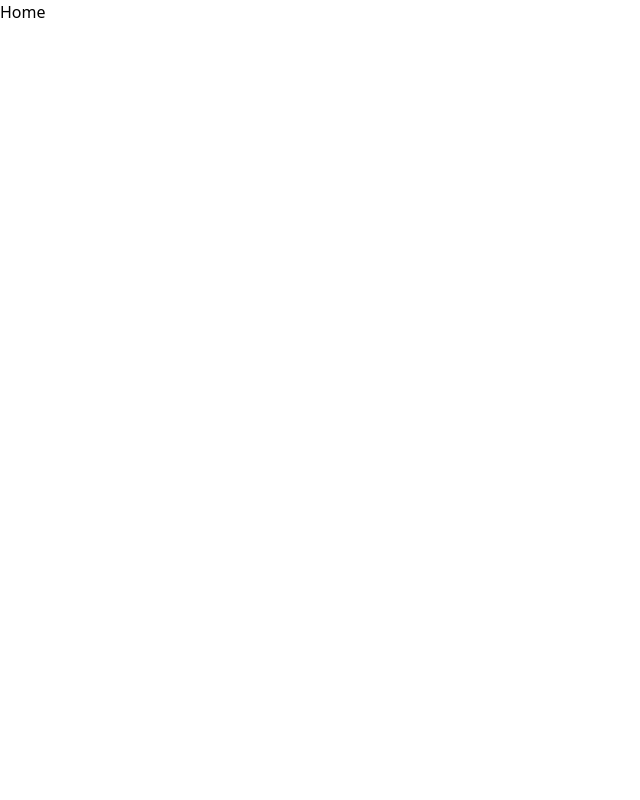
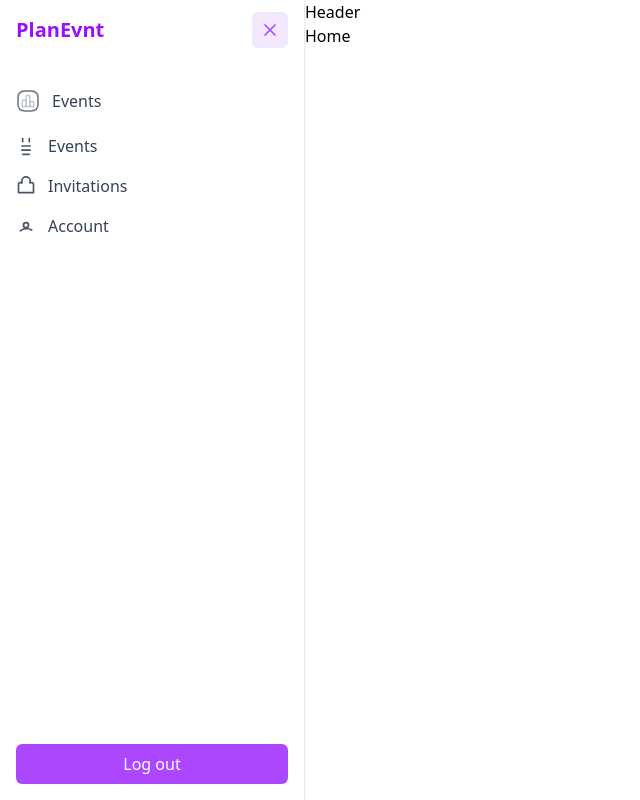
Before and after one commit to BachNguyenT/FullStackDev_Group4_Project, a React (Vite) app: page /home in a window 1280 px wide. Shown: the whole page, without its empty margins (0-640 px from the left). Built offline with nearby package versions, Linux system fonts and the light colour scheme.

Commit message:
create sidebar

```diff
--- a/src/components/Layout/DefaultLayout/index.tsx
+++ b/src/components/Layout/DefaultLayout/index.tsx
@@ -1,14 +1,14 @@
-import Header from '@/components/Layout/components/Header'
-import Sidebar from '@/components/Layout/components/Sidebar'
+import Header from "@/components/Layout/components/Header";
+import Sidebar from "@/components/Layout/components/Sidebar";
 function DefaultLayout({ children }: { children: React.ReactNode }) {
-    return (
-        <div>
+  return (
+    <div className="w-screen h-screen flex">
+      <Sidebar />
+      <div className="container">
         <Header />
-        <div className="container">
-            <Sidebar />
-            <div className="content">{children}</div>
-        </div>
-        </div>
-    )
+        <div className="content">{children}</div>
+      </div>
+    </div>
+  );
 }
-export default DefaultLayout
+export default DefaultLayout;
--- a/src/components/Layout/components/Sidebar.tsx
+++ b/src/components/Layout/components/Sidebar.tsx
@@ -1,7 +1,149 @@
+import { useState } from "react";
+import Dashboard from "@/assets/Icons/chart-square.svg";
+
 function Sidebar() {
+  const [sidebarOpen, setSidebarOpen] = useState(true);
+
+  const toggleSidebar = () => {
+    setSidebarOpen(!sidebarOpen);
+  };
+
   return (
-    <div className="sidebar">
-      <h2>Sidebar</h2>
+    <div
+      className={`flex flex-col bg-white border-r border-gray-200 transition-all duration-300  h-full
+      ${sidebarOpen ? "w-100" : "w-18"}
+    `}
+    >
+      {/* Sidebar Header */}
+      <div className="flex items-center justify-between px-4 py-3">
+        {/* Logo / Title (hide text if collapsed) */}
+        {sidebarOpen ? (
+          <span className="text-purple-600 font-bold text-xl transition-opacity">
+            PlanEvnt
+          </span>
+        ) : null}
+        {/* Toggle Button */}
+        <button
+          onClick={toggleSidebar}
+          className="p-2 bg-purple-100 hover:bg-purple-200 rounded-md"
+        >
+          {/* Could replace with any icon */}
+          <svg
+            className="w-5 h-5 text-purple-500"
+            fill="none"
+            stroke="currentColor"
+            strokeWidth="2"
+            viewBox="0 0 24 24"
+          >
+            <path
+              strokeLinecap="round"
+              strokeLinejoin="round"
+              d={
+                sidebarOpen ? "M6 18L18 6M6 6l12 12" : "M4 6h16M4 12h16M4 18h16"
+              }
+            />
+          </svg>
+        </button>
+      </div>
+
+      {/* Sidebar Menu */}
+      <nav className="flex-1 mt-4">
+        <ul>
+          <li className="group">
+            <button
+              className="
+              items-center w-full px-4 py-2 flex items-center h-[50px] rounded-md text-purple-700 hover:bg-purple-100 transition-colors duration-200"
+            >
+              <img src={Dashboard}/>
+              <span
+                className={`ml-3 text-gray-700 ${!sidebarOpen && "hidden"}`}
+              >
+                Events
+              </span>
+            </button>
+          </li>
+          <li className="group">
+            <button className="flex items-center w-full px-4 py-2 hover:bg-gray-100">
+              <svg
+                className="w-5 h-5 text-gray-600"
+                fill="none"
+                stroke="currentColor"
+                strokeWidth="2"
+                viewBox="0 0 24 24"
+              >
+                <path
+                  strokeLinecap="round"
+                  strokeLinejoin="round"
+                  d="M8 7V3m8 4V3m-9 9h10m-10 5h10m-9 5h8"
+                />
+              </svg>
+              <span
+                className={`ml-3 text-gray-700 ${!sidebarOpen && "hidden"}`}
+              >
+                Events
+              </span>
+            </button>
+          </li>
+          <li className="group">
+            <button className="flex items-center w-full px-4 py-2 hover:bg-gray-100">
+              <svg
+                className="w-5 h-5 text-gray-600"
+                fill="none"
+                stroke="currentColor"
+                strokeWidth="2"
+                viewBox="0 0 24 24"
+              >
+                <path
+                  strokeLinecap="round"
+                  strokeLinejoin="round"
+                  d="M17 8h2a2 2 0 012 2v10H3V10a2 2 0 012-2h2"
+                />
+                <path
+                  strokeLinecap="round"
+                  strokeLinejoin="round"
+                  d="M7 8V6a5 5 0 0110 0v2"
+                />
+              </svg>
+              <span
+                className={`ml-3 text-gray-700 ${!sidebarOpen && "hidden"}`}
+              >
+                Invitations
+              </span>
+            </button>
+          </li>
+          <li className="group">
+            <button className="flex items-center w-full px-4 py-2 hover:bg-gray-100">
+              <svg
+                className="w-5 h-5 text-gray-600"
+                fill="none"
+                stroke="currentColor"
+                strokeWidth="2"
+                viewBox="0 0 24 24"
+              >
+                <path
+                  strokeLinecap="round"
+                  strokeLinejoin="round"
+                  d="M5.121 17.804A13.937 13.937 0 0112 15c2.492 0 4.79.64 6.879 1.804M15 11A3 3 0 119 11a3 3 0 016 0z"
+                />
+              </svg>
+              <span
+                className={`ml-3 text-gray-700 ${!sidebarOpen && "hidden"}`}
+              >
+                Account
+              </span>
+            </button>
+          </li>
+        </ul>
+      </nav>
+
+      {/* Sidebar Footer */}
+      <div className="p-4">
+        {sidebarOpen ? (
+          <button className="flex items-center justify-center w-full py-2 text-white bg-purple-500 hover:bg-purple-600 rounded-md">
+            Log out
+          </button>
+        ) : null}
+      </div>
     </div>
   );
 }
```
Also changed, not shown: src/routes/index.tsx (+6 -5 lines), src/assets/Icons/chart-square.svg (added).
